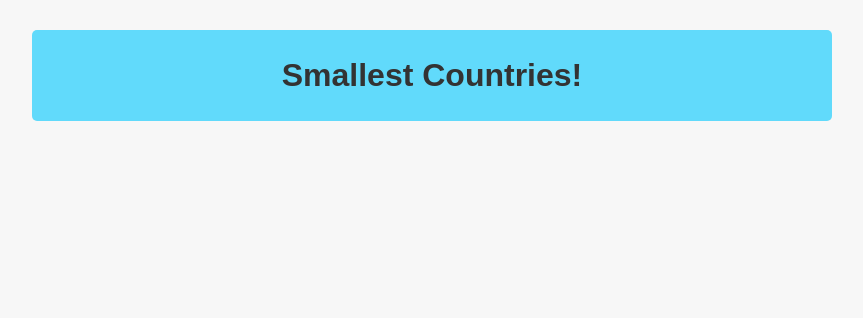
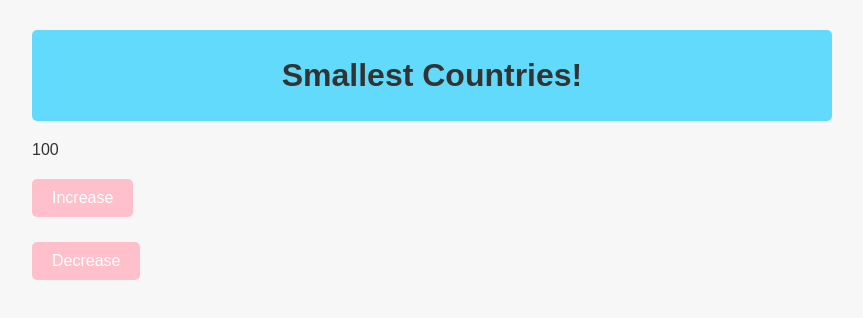
Before and after one commit to lonsnw/dry-tortugas-fs-react, a React (Vite) app: page / in a window 1280 px wide. Shown: the top 318 px of the page, without its empty margins (208-1071 px from the left). Built offline with nearby package versions, Linux system fonts and the light colour scheme.

Commit message:
Updating with basic counter functionality

```diff
--- a/src/components/App/App.css
+++ b/src/components/App/App.css
@@ -41,7 +41,7 @@ input {
 }
 
 button {
-  background: #008000;
+  background: pink;
   color: #fff;
   padding: 10px 20px;
   border: none;
--- a/src/components/App/App.jsx
+++ b/src/components/App/App.jsx
@@ -1,12 +1,51 @@
+// imports allow us to bring in other files and things like Axios
 import './App.css';
+// useState is a hook; we're importing the function that
+// we're going to use to keep our variables and the content on our page in sync.
+import { useState } from 'react';
+
 
 function App() {
+  // JavaScript goes inside of the function created for the app
+  // There will be better ways of setting variables than doing it here in the function component
+  // e.g. old version was: let name = 'Lons';
+  // hooks/useState is what we're going to use that works better.
+  // let counter = 100; also old version
+
+  // new way to declare a variable is in an array
+  const [counter, setCounter] = useState(100);
+
+  // functions go here
+  const increase = () => {
+    // counter += 1;
+    //          new value
+    setCounter(counter + 1);
+    // console logging after calling "set"
+    // might be one step behind
+    console.log('increase', counter);
+  }
+
+  const decrease = () => {
+    setCounter(counter - 1);
+    console.log('decrease', counter);
+  }
 
   return (
+    // This is what's displayed on the page
     <div className="App">
       <header>
         <h1>Smallest Countries!</h1>
       </header>
+      <div>
+        {/* this is not a template literal! */}
+        {/* but this is how we put variables directly in our HTML */}
+        <p>{counter}</p>
+        {/* in React, do not put () in your onClick function */}
+        <button onClick={increase}>Increase</button>
+        <br />
+        <br />
+        <button onClick={decrease}>Decrease</button>
+      </div>
     </div>
   );
 }
```
